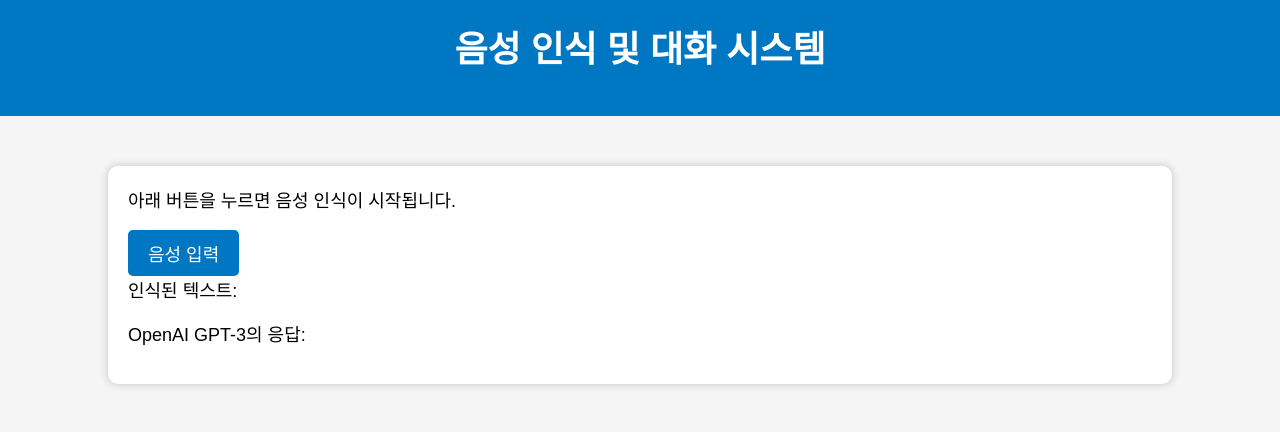
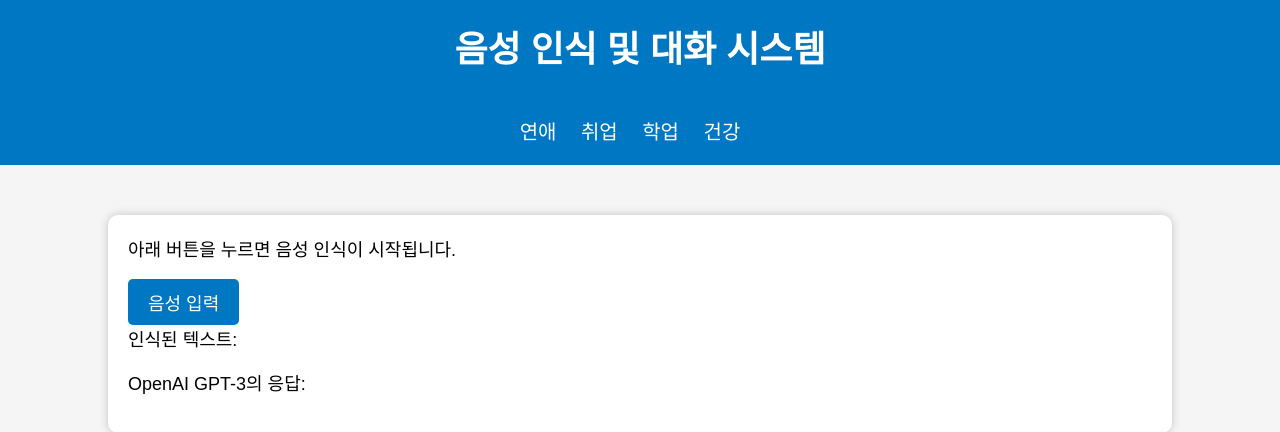
Before and after one commit to jameshasung/HGU-HCI, a Flask app: page / in a window 1280 px wide. Shown: the top 432 px of the page. Run offline with Flask 3, Linux system fonts and the light colour scheme.

Commit message:
feat: html코드 카테고리 추가

```diff
--- a/static/style.css
+++ b/static/style.css
@@ -1,4 +1,4 @@
-/* static/style.css  */
+/* static/style.css */
 body {
   background-color: #f5f5f5;
   font-family: Arial, sans-serif;
@@ -11,6 +11,32 @@ body {
   color: white;
   text-align: center;
   padding: 20px;
+}
+
+nav {
+  display: inline-block;
+  margin-top: 20px;
+}
+
+ul {
+  list-style: none;
+  margin: 0;
+  padding: 0;
+}
+
+li {
+  display: inline-block;
+  margin-right: 20px;
+}
+
+a {
+  color: white;
+  text-decoration: none;
+  font-size: 20px;
+}
+
+a:hover {
+  color: red;
 }
 
 #content {
--- a/templates/index.html
+++ b/templates/index.html
@@ -10,6 +10,14 @@
   <body>
     <div id="header">
       <h1>음성 인식 및 대화 시스템</h1>
+      <nav>
+        <ul>
+          <li><a href="#">연애</a></li>
+          <li><a href="#">취업</a></li>
+          <li><a href="#">학업</a></li>
+          <li><a href="#">건강</a></li>
+        </ul>
+      </nav>
     </div>
     <div id="content">
       <p>아래 버튼을 누르면 음성 인식이 시작됩니다.</p>
```
